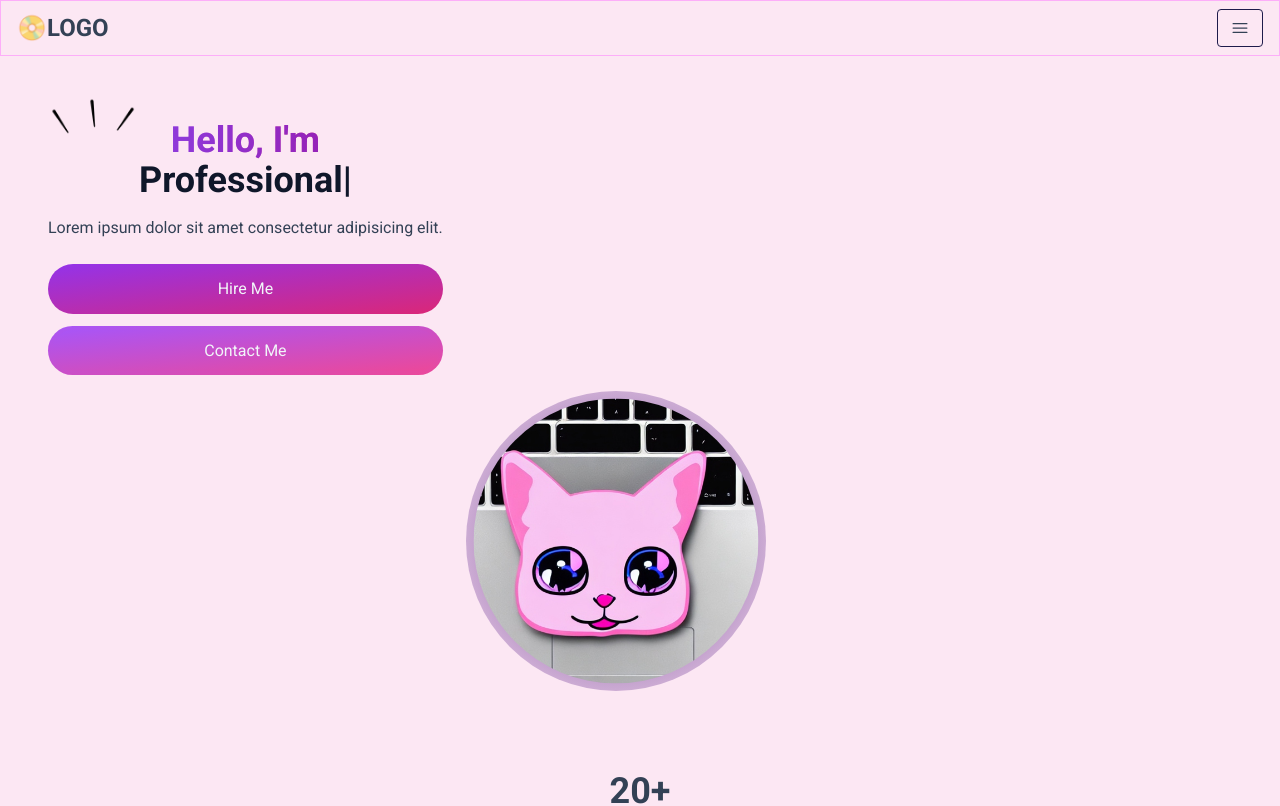
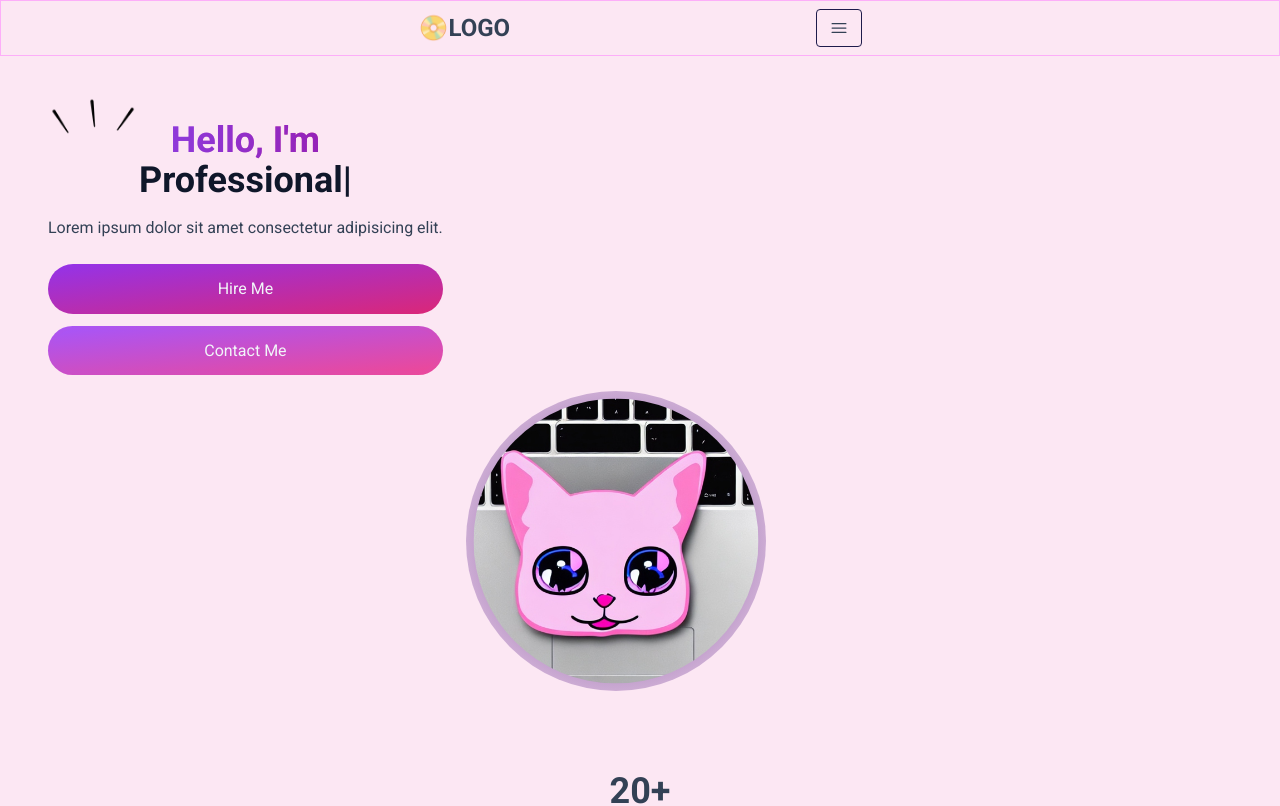
Before and after one commit to catherine-gc/catherine-gc-web, a Next.js app: page / in a window 1280 px wide. Shown: the top 806 px of the page. Built offline with nearby package versions, Linux system fonts and the light colour scheme.

Commit message:
Fix media q

```diff
--- a/tailwind.config.js
+++ b/tailwind.config.js
@@ -21,11 +21,6 @@ module.exports = {
     },
     screens: {
       'xs': {'min': '475px', 'max': '639px'},
-      'sm': {'min': '640px', 'max': '767px'},
-      'md': {'min': '768px', 'max': '1023px'},
-      'lg': {'min': '1024px', 'max': '1279px'},
-      'xl': {'min': '1280px', 'max': '1535px'},
-      '2xl': {'min': '1536px'},
     },
   },
   plugins: [],
```
